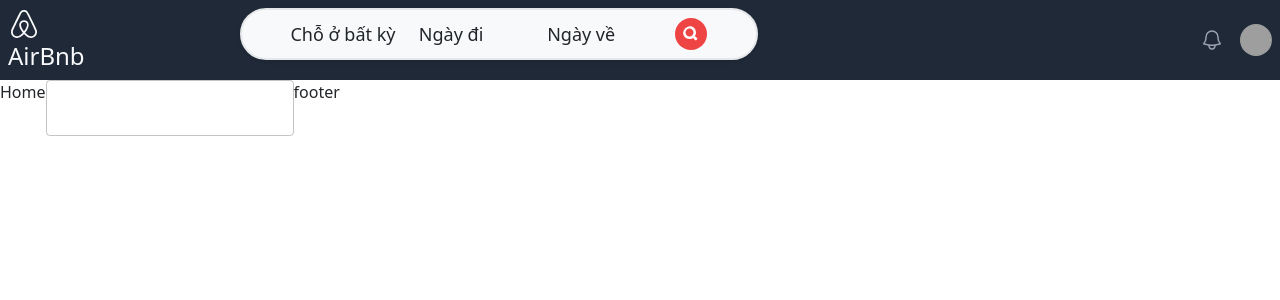
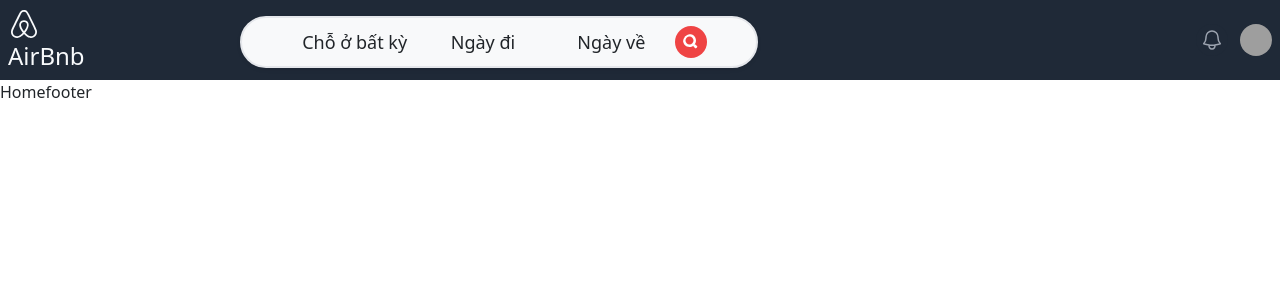
Before and after one commit to PhuocMinh111/capstone-airbnb, a React (Create React App) app: page / in a window 1280 px wide. Shown: the top 300 px of the page. Built offline with nearby package versions, Linux system fonts and the light colour scheme; grey boxes are pictures that could not be loaded.

Commit message:
fix navbar

```diff
--- a/src/components/dataPicker.tsx
+++ /dev/null
@@ -1,23 +0,0 @@
-import * as React from "react";
-import { Dayjs } from "dayjs";
-import TextField from "@mui/material/TextField";
-import { AdapterDayjs } from "@mui/x-date-pickers/AdapterDayjs";
-import { LocalizationProvider } from "@mui/x-date-pickers/LocalizationProvider";
-import { DatePicker } from "@mui/x-date-pickers/DatePicker";
-
-export default function BasicDatePicker() {
-  const [value, setValue] = React.useState<Dayjs | null>(null);
-
-  return (
-    <LocalizationProvider dateAdapter={AdapterDayjs}>
-      <DatePicker
-        // label="Basic example"
-        value={value}
-        onChange={(newValue: any) => {
-          setValue(newValue);
-        }}
-        renderInput={(params: any) => <TextField {...params} />}
-      />
-    </LocalizationProvider>
-  );
-}
--- /dev/null
+++ b/src/components/datePicker.tsx
@@ -0,0 +1,41 @@
+import React, { useEffect } from "react";
+import { Dayjs } from "dayjs";
+import TextField from "@mui/material/TextField";
+import { AdapterDayjs } from "@mui/x-date-pickers/AdapterDayjs";
+import { LocalizationProvider } from "@mui/x-date-pickers/LocalizationProvider";
+import { DatePicker } from "@mui/x-date-pickers/DatePicker";
+import { useDispatch } from "react-redux";
+import { CHECK_IN, CHECK_OUT } from "../constants/common";
+// import { handleSearch } from "../store/reducers/searchReducer";
+interface IProps {
+  isSubmit: boolean;
+  type: string;
+}
+
+export default function BasicDatePicker({ isSubmit, type }: IProps) {
+  const dispatch = useDispatch();
+  const [value, setValue] = React.useState<Dayjs | null>(null);
+  useEffect(() => {
+    if (!isSubmit) return;
+    // if (type === CHECK_IN) {
+
+    // }
+    // if (type === CHECK_OUT) {
+
+    // }
+    // dispatch(handleSearch({ type: type, value: value }));
+  }, [isSubmit]);
+
+  return (
+    <LocalizationProvider className="mt-2" dateAdapter={AdapterDayjs}>
+      <DatePicker
+        // label="Basic example"
+        value={value}
+        onChange={(newValue: any) => {
+          setValue(newValue);
+        }}
+        renderInput={(params: any) => <TextField {...params} />}
+      />
+    </LocalizationProvider>
+  );
+}
--- a/src/components/search.tsx
+++ b/src/components/search.tsx
@@ -2,13 +2,9 @@ import React, { useState, useRef, useEffect } from "react";
 import { useNavigate } from "react-router-dom";
 import styled from "styled-components";
 import { FaSearch } from "react-icons/fa";
-import BasicDatePicker from "./dataPicker";
+import BasicDatePicker from "./datePicker";
+import { CHECK_IN, CHECK_OUT, navigation, menu } from "../constants/common";
 
-const navigation = [
-  { name: "Dashboard", href: "#", current: false },
-  { name: "Team", href: "#", current: false },
-  { name: "Projects", href: "#", current: false },
-];
 type navigation = {
   name: string;
   href: string;
@@ -21,10 +17,16 @@ function classNames(...classes: any[]) {
 
 function Search() {
   const navigate = useNavigate();
-  const [show, setshow] = useState<boolean>(false);
+  const [value, setvalue] = useState();
+  const [show, setShow] = useState<boolean>(false);
   const containRef = useRef<HTMLDivElement>(null);
+
+  function handleClick() {
+    console.log("click");
+    setShow(!show);
+  }
   useEffect(() => {
-    function outsideClose(e: any) {
+    function outsideClose(e: any | undefined) {
       const dialog = document.querySelector('[role="dialog"]');
 
       if (
@@ -32,12 +34,10 @@ function Search() {
         !containRef.current.contains(e.target) &&
         !dialog?.contains(e.target)
       ) {
-        console.log(e.target);
-
-        setshow(false);
+        setShow(false);
       }
     }
-    document.addEventListener("click", outsideClose);
+    document.addEventListener("click", outsideClose, { capture: true });
 
     return () => {
       document.removeEventListener("click", outsideClose);
@@ -45,7 +45,7 @@ function Search() {
   }, [containRef]);
 
   return (
-    <Wrapper className="mx-auto lg:w-2/3 lg:h-auto sm:w-25">
+    <Wrapper className="mx-auto mt-2 lg:w-2/3 lg:h-auto sm:w-25">
       <div
         className={`${
           show ? "h-16" : "h-0"
@@ -84,18 +84,29 @@ function Search() {
               </label>
               <input id="place" type="text" placeholder="" />
             </div>
-            <BasicDatePicker />
+            <BasicDatePicker type={CHECK_IN} isSubmit={false} />
+            <BasicDatePicker type={CHECK_OUT} isSubmit={false} />
           </form>
         </div>
       ) : (
-        <div
-          className="flex h-5 py-4 border-2 justify-center bg-light items-center  sm:w-2/3 rounded-full shadow-sm"
-          onClick={() => setshow(true)}
-        >
-          <div className="w-1/4 cursor-pointer text-lg">Chỗ ở bất kỳ</div>
-          <div className="w-1/4 cursor-pointer text-lg">Ngày đi</div>
-          <div className="w-1/4 cursor-pointer text-lg">Ngày về</div>
-          <FaSearch className="rounded-full text-white w-8 h-8 bg-red-500 p-2" />
+        <div className="flex h-5 py-4 border-2 justify-center bg-light items-center  sm:w-2/3 rounded-full shadow-sm">
+          {menu.map((ele) => {
+            return (
+              <button
+                onClick={() => {
+                  setShow(true);
+                }}
+                className="z-50 w-1/4 cursor-pointer text-lg"
+              >
+                {ele.name}
+              </button>
+            );
+          })}
+          <FaSearch
+            role="button"
+            onClick={() => setShow(true)}
+            className="rounded-full text-white hover w-8 h-8 bg-red-500 p-2"
+          />
         </div>
       )}
     </Wrapper>
--- a/src/constants/common.ts
+++ b/src/constants/common.ts
@@ -1,3 +1,16 @@
 export const BASE_URL: string = "airbnb.cybersoft.edu.vn";
 export const TOKEN: string =
   "eyJhbGciOiJIUzI1NiIsInR5cCI6IkpXVCJ9.eyJ0ZW5Mb3AiOiJCb290Y2FtcCAyOSIsIkhldEhhblN0cmluZyI6IjE5LzAxLzIwMjMiLCJIZXRIYW5UaW1lIjoiMTY3NDA4NjQwMDAwMCIsIm5iZiI6MTY0NTk4MTIwMCwiZXhwIjoxNjc0MjM0MDAwfQ.YESwad1hPeFZLi1alQUINpqBwiG-eLBBTADYwGZBfQc";
+export const CHECK_IN: string = "checkIn";
+export const CHECK_OUT: string = "checkOut";
+
+export const navigation = [
+  { name: "Dashboard", href: "#", current: false },
+  { name: "Team", href: "#", current: false },
+  { name: "Projects", href: "#", current: false },
+];
+export const menu = [
+  { name: "Chỗ ở bất kỳ", id: 0 },
+  { name: "Ngày đi", id: 1 },
+  { name: "Ngày về", id: 2 },
+];
--- a/src/index.tsx
+++ b/src/index.tsx
@@ -4,13 +4,16 @@ import "./index.css";
 import App from "./App";
 import "bootstrap/dist/css/bootstrap.min.css";
 import "bootstrap/dist/js/bootstrap.bundle.js";
-
+import { store } from "./store/store";
+import { Provider } from "react-redux";
 const root = ReactDOM.createRoot(
   document.getElementById("root") as HTMLElement
 );
 root.render(
   <React.StrictMode>
-    <App />
+    <Provider store={store}>
+      <App />
+    </Provider>
   </React.StrictMode>
 );
 
--- a/src/pages/home.tsx
+++ b/src/pages/home.tsx
@@ -1,14 +1,8 @@
 import React from "react";
-import BasicDatePicker from "../components/dataPicker";
 import Search from "../components/search";
 
 const Home = () => {
-  return (
-    <>
-      Home
-      <BasicDatePicker />
-    </>
-  );
+  return <>Home</>;
 };
 
 export default Home;
--- /dev/null
+++ b/src/store/reducers/searchReducer.ts
@@ -0,0 +1,31 @@
+import { createSlice } from "@reduxjs/toolkit";
+import type { PayloadAction } from "@reduxjs/toolkit";
+import { CHECK_IN, CHECK_OUT } from "../../constants/common";
+
+interface SearchFormState {
+  place: string;
+  checkIn: string;
+  checkOut: string;
+}
+const INITAL_STATE: SearchFormState = {
+  place: "",
+  checkIn: "",
+  checkOut: "",
+};
+interface DateAction {
+  type: string;
+  value: string;
+}
+const searchSlice = createSlice({
+  name: "searchForm",
+  initialState: INITAL_STATE,
+  reducers: {
+    // handleDateSearch: (state, action: PayloadAction<DateAction>) => {
+    //   state[action.payload.type] = action.payload.value;
+    // },
+    handlePlace: (state, action: PayloadAction<string>) => {
+      state.place = action.payload;
+    },
+  },
+});
+export const { handlePlace } = searchSlice.actions;
--- /dev/null
+++ b/src/store/store.ts
@@ -0,0 +1,9 @@
+import { configureStore } from "@reduxjs/toolkit";
+
+export const store = configureStore({
+  reducer: {},
+});
+
+export type RootState = ReturnType<typeof store.getState>;
+
+export type AppDispatch = typeof store.dispatch;
```
Also changed, not shown: src/App.tsx (+6 -5 lines).
